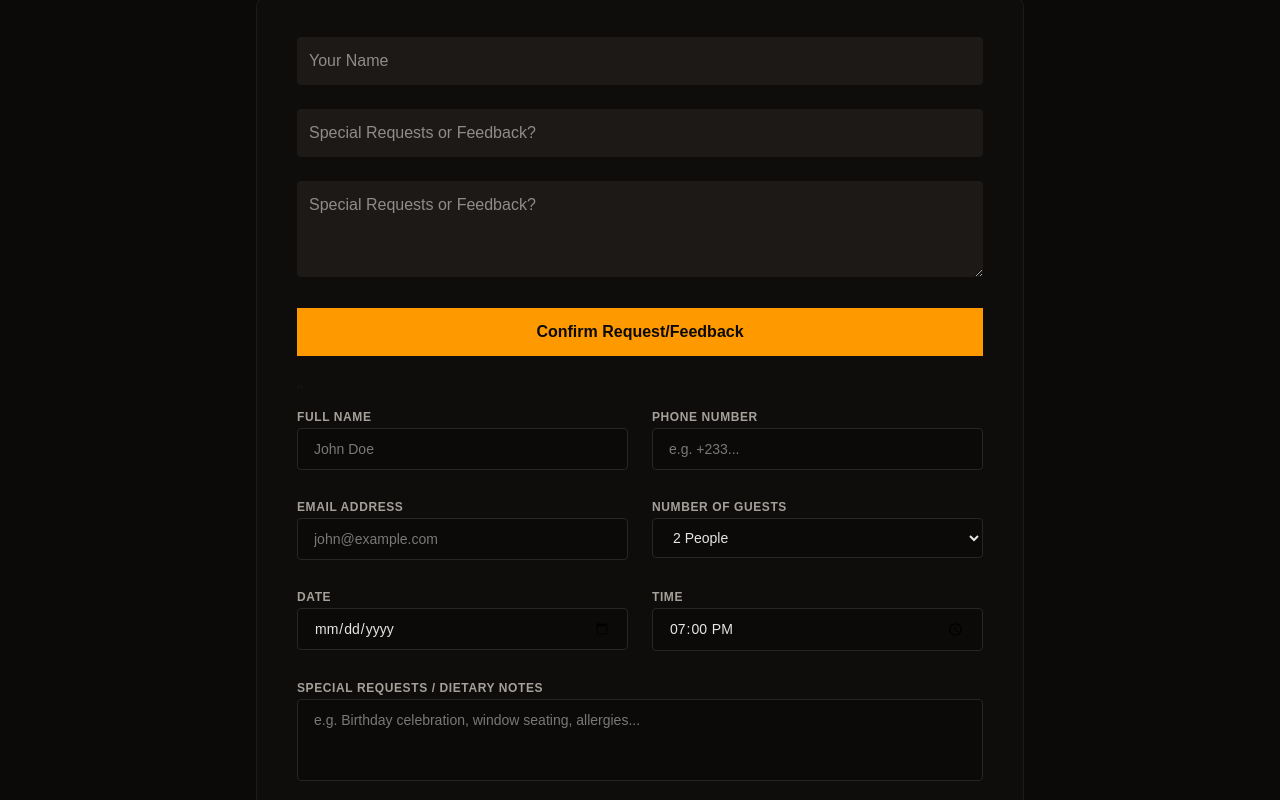
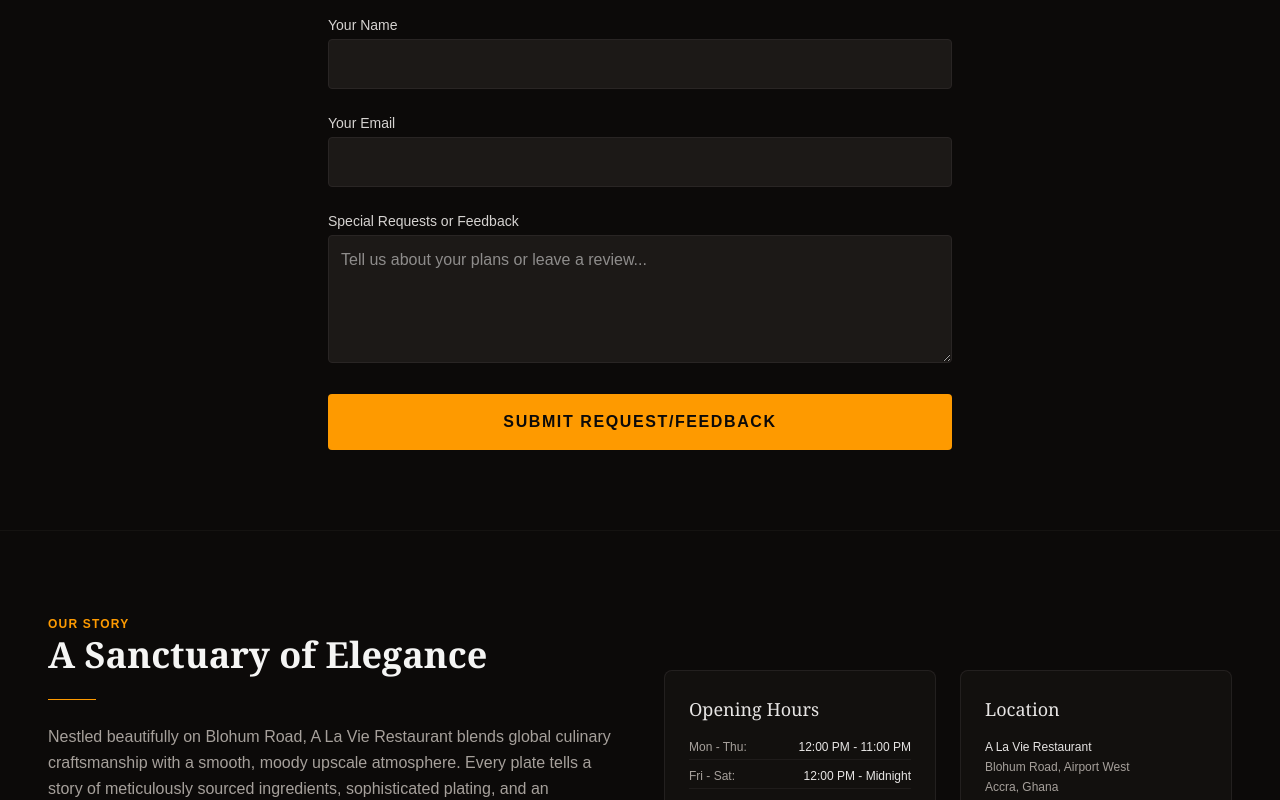
Before and after one commit to Raphael-Git01/alavie-restaurant-live, a Next.js app: page / in a window 1280 px wide. Shown: the part 6460-7260 px from the top of the page. Built offline with nearby package versions, Linux system fonts and the light colour scheme.

Commit message:
fix: update reservation form structure

```diff
--- a/app/components/Reservation.tsx
+++ b/app/components/Reservation.tsx
@@ -1,181 +1,44 @@
-"use client";
-
-import { useState, type FormEvent } from "react";
-
+import type { FormEvent } from "react";
 
 export default function Reservation() {
-  const [formData, setFormData] = useState({
-    name: "",
-    email: "",
-    phone: "",
-    guests: "2",
-    date: "",
-    time: "19:00",
-    notes: "",
-  });
-  const [submitted, setSubmitted] = useState(false);
+  function handleSubmit(event: FormEvent<HTMLFormElement>): void {
+    event.preventDefault();
+    // handle form submission
+  }
 
-  const handleSubmit = (e: FormEvent<HTMLFormElement>) => {
-    e.preventDefault();
-    // In production, this would send data to a database or restaurant email
-    setSubmitted(true);
-  };
+  // ... your state code remains the same ...
 
   return (
-    <section id="reservations" className="bg-stone-950 py-20 px-6 md:px-12 border-t border-stone-900 scroll-mt-20">
-      <div className="max-w-3xl mx-auto">
+    <section id="reservations" className="py-20 bg-stone-950 text-white">
+      <div className="max-w-2xl mx-auto px-6 text-center">
+        {/* Changed title to be more welcoming */}
+        <h3 className="text-amber-500 font-bold uppercase tracking-widest text-sm mb-2">RESERVATION & FEEDBACK</h3>
+        <h2 className="text-4xl md:text-5xl font-serif font-bold mb-4">Book or Share Thoughts</h2>
+        <p className="text-stone-400 mb-10">Join us for an exceptional culinary experience. Reserve your seating or share your feedback below.</p>
 
-        {/* Section Heading */}
-        <div className="text-center mb-12 space-y-3">
-          <span className="text-xs font-semibold tracking-widest text-amber-500 uppercase">
-            Reservation
-          </span>
-          <h2 className="text-4xl font-serif font-bold text-stone-100">
-            Book A Table
-          </h2>
-          <div className="w-12 h-[1px] bg-amber-500 mx-auto pt-1"></div>
-          <p className="text-stone-400 font-light text-sm">
-            Join us for an exceptional culinary experience. Reserve your seating in advance.
-          </p>
-        </div>
+        <form onSubmit={handleSubmit} className="space-y-6 text-left">
+          <div>
+            <label className="block text-sm font-medium text-stone-300 mb-1">Your Name</label>
+            <input type="text" className="w-full p-3 bg-stone-900 border border-stone-800 rounded focus:border-amber-500 outline-none" required />
+          </div>
 
-        {submitted ? (
-          <div className="bg-stone-900/50 border border-amber-500/30 rounded-lg p-8 text-center space-y-3">
-            <h3 className="font-serif text-2xl text-amber-400 font-semibold">Reservation Requested!</h3>
-            <p className="text-stone-300 text-sm max-w-md mx-auto">
-              Thank you, {formData.name}. Your request for {formData.guests} guests on {formData.date} at {formData.time} has been logged. The restaurant will confirm via phone shortly.
-            </p>
-            <button
-              onClick={() => setSubmitted(false)}
-              className="mt-4 text-xs font-semibold uppercase text-stone-400 hover:text-amber-400 transition-colors"
-            >
-              Book another table
-            </button>
+          <div>
+            <label className="block text-sm font-medium text-stone-300 mb-1">Your Email</label>
+            <input type="email" className="w-full p-3 bg-stone-900 border border-stone-800 rounded focus:border-amber-500 outline-none" required />
           </div>
-        ) : (
-          <form onSubmit={handleSubmit} className="bg-stone-900/20 border border-stone-800/60 rounded-xl p-6 md:p-10 space-y-6">
-            <input type="text"
-              placeholder="Your Name"
-              className="w-full p-3 bg-stone-900 border-stone-800 rounded text-white" required />
-              <input type="email" placeholder="Special Requests or Feedback?
-               " className="w-full p-3 bg-stone-900 border-stone-800 rounded text-white" />
 
+          <div>
+            <label className="block text-sm font-medium text-stone-300 mb-1">Special Requests or Feedback</label>
             <textarea
-              placeholder="Special Requests or Feedback?"
-              className="w-full p-3 bg-stone-900 border-stone-800 rounded text-white h-24"
-             />
+              className="w-full p-3 bg-stone-900 border border-stone-800 rounded focus:border-amber-500 outline-none h-32"
+              placeholder="Tell us about your plans or leave a review..."
+            />
+          </div>
 
-             <button type="submit" className="w-full py-3 bg-amber-500 text-stone-950 font-bold rounmded">
-               Confirm Request/Feedback
-              </button>"
-
-            <div className="grid grid-cols-1 md:grid-cols-2 gap-6">
-
-              {/* Full Name */}
-              <div className="space-y-1.5">
-                <label className="text-xs font-semibold uppercase tracking-wider text-stone-400">Full Name</label>
-                <input
-                  type="text"
-                  required
-                  value={formData.name}
-                  onChange={(e) => setFormData({ ...formData, name: e.target.value })}
-                  placeholder="John Doe"
-                  className="w-full bg-stone-950 border border-stone-800 rounded px-4 py-2.5 text-stone-200 text-sm focus:outline-none focus:border-amber-500 transition-colors"
-                />
-              </div>
-
-              {/* Phone Number */}
-              <div className="space-y-1.5">
-                <label className="text-xs font-semibold uppercase tracking-wider text-stone-400">Phone Number</label>
-                <input
-                  type="tel"
-                  required
-                  value={formData.phone}
-                  onChange={(e) => setFormData({ ...formData, phone: e.target.value })}
-                  placeholder="e.g. +233..."
-                  className="w-full bg-stone-950 border border-stone-800 rounded px-4 py-2.5 text-stone-200 text-sm focus:outline-none focus:border-amber-500 transition-colors"
-                />
-              </div>
-
-              {/* Email Address */}
-              <div className="space-y-1.5">
-                <label className="text-xs font-semibold uppercase tracking-wider text-stone-400">Email Address</label>
-                <input
-                  type="email"
-                  required
-                  value={formData.email}
-                  onChange={(e) => setFormData({ ...formData, email: e.target.value })}
-                  placeholder="john@example.com"
-                  className="w-full bg-stone-950 border border-stone-800 rounded px-4 py-2.5 text-stone-200 text-sm focus:outline-none focus:border-amber-500 transition-colors"
-                />
-              </div>
-
-              {/* Number of Guests */}
-              <div className="space-y-1.5">
-                <label className="text-xs font-semibold uppercase tracking-wider text-stone-400">Number of Guests</label>
-                <select
-                  value={formData.guests}
-                  onChange={(e) => setFormData({ ...formData, guests: e.target.value })}
-                  className="w-full bg-stone-950 border border-stone-800 rounded px-4 py-2.5 text-stone-200 text-sm focus:outline-none focus:border-amber-500 transition-colors"
-                >
-                  <option value="1">1 Person</option>
-                  <option value="2">2 People</option>
-                  <option value="3">3 People</option>
-                  <option value="4">4 People</option>
-                  <option value="5">5 People</option>
-                  <option value="6">6+ People</option>
-                </select>
-              </div>
-
-              {/* Date */}
-              <div className="space-y-1.5">
-                <label className="text-xs font-semibold uppercase tracking-wider text-stone-400">Date</label>
-                <input
-                  type="date"
-                  required
-                  value={formData.date}
-                  onChange={(e) => setFormData({ ...formData, date: e.target.value })}
-                  className="w-full bg-stone-950 border border-stone-800 rounded px-4 py-2.5 text-stone-200 text-sm focus:outline-none focus:border-amber-500 transition-colors"
-                />
-              </div>
-
-              {/* Time Slot */}
-              <div className="space-y-1.5">
-                <label className="text-xs font-semibold uppercase tracking-wider text-stone-400">Time</label>
-                <input
-                  type="time"
-                  required
-                  value={formData.time}
-                  onChange={(e) => setFormData({ ...formData, time: e.target.value })}
-                  className="w-full bg-stone-950 border border-stone-800 rounded px-4 py-2.5 text-stone-200 text-sm focus:outline-none focus:border-amber-500 transition-colors"
-                />
-              </div>
-
-            </div>
-
-            {/* Special Notes */}
-            <div className="space-y-1.5">
-              <label className="text-xs font-semibold uppercase tracking-wider text-stone-400">Special Requests / Dietary Notes</label>
-              <textarea
-                rows={3}
-                value={formData.notes}
-                onChange={(e) => setFormData({ ...formData, notes: e.target.value })}
-                placeholder="e.g. Birthday celebration, window seating, allergies..."
-                className="w-full bg-stone-950 border border-stone-800 rounded px-4 py-2.5 text-stone-200 text-sm focus:outline-none focus:border-amber-500 transition-colors resize-none"
-              />
-            </div>
-
-            {/* Submit Button */}
-            <button
-              type="submit"
-              className="w-full bg-amber-500 hover:bg-amber-600 text-stone-950 font-semibold uppercase tracking-widest text-xs py-3 rounded transition-all duration-200 shadow-lg shadow-amber-500/10"
-            >
-              Book Appointment
-            </button>
-
-          </form>
-        )}
-
+          <button type="submit" className="w-full py-4 bg-amber-500 hover:bg-amber-400 text-stone-950 font-bold rounded transition-all uppercase tracking-widest">
+            Submit Request/Feedback
+          </button>
+        </form>
       </div>
     </section>
   );
```
